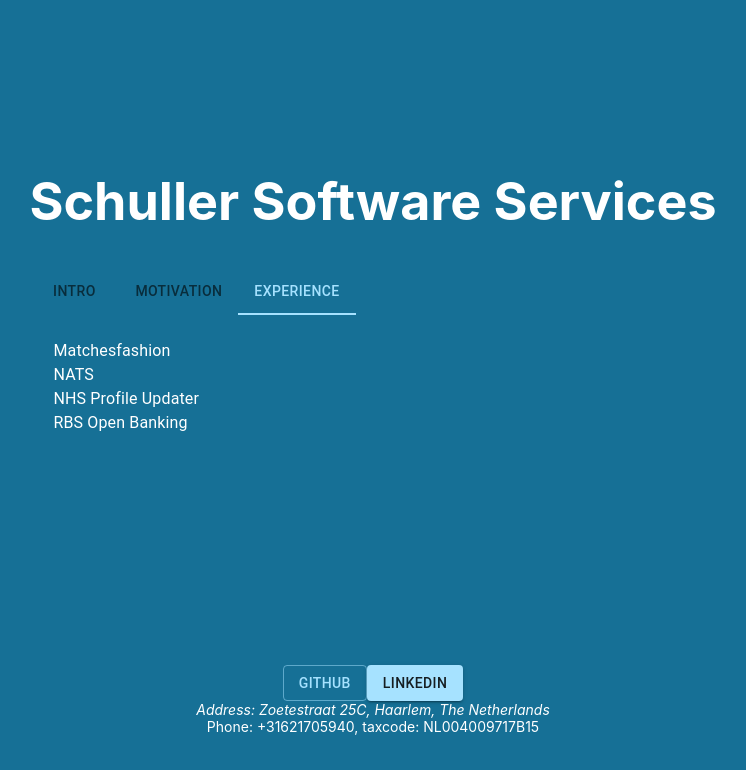
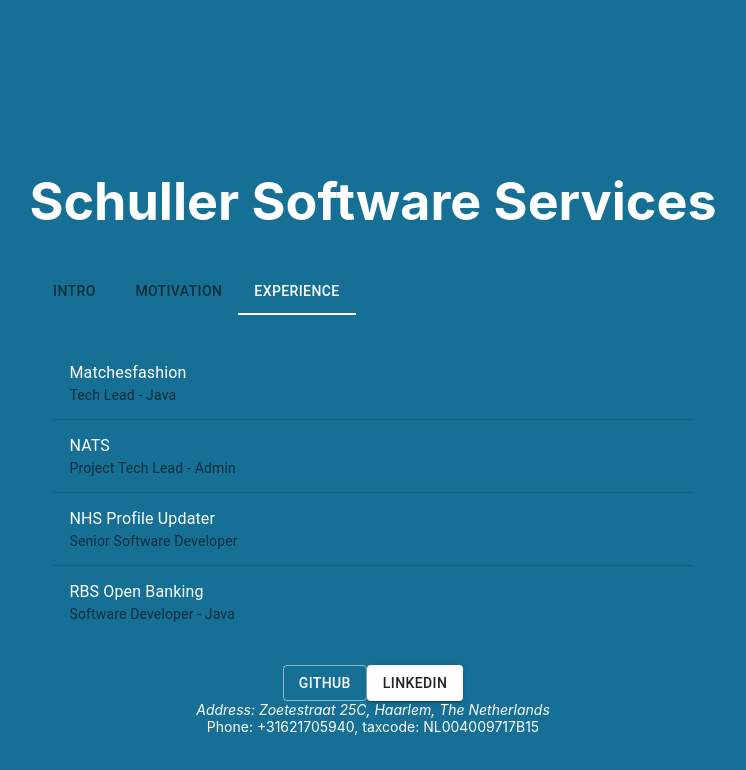
Before and after one commit to Riciardos/schullersoftwareservices, a React (Create React App) app in the folder frontend/schuller-software-services/: page / in a window 1280 px wide. Both pictures are taken after a click on the tab "EXPERIENCE". Shown: the top 770 px of the page, without its empty margins (267-1013 px from the left). Built offline with nearby package versions, Linux system fonts and the light colour scheme.

Commit message:
Add list items to experience.

```diff
--- a/frontend/schuller-software-services/public/index.html
+++ b/frontend/schuller-software-services/public/index.html
@@ -9,7 +9,7 @@
       name="description"
       content="Schuller Software Services"
     />
-    <link rel="apple-touch-icon" href="%PUBLIC_URL%/logo192.png" />
+    <link rel="apple-touch-icon" href="%PUBLIC_URL%/12792646.jpeg" />
     <!--
       manifest.json provides metadata used when your web app is installed on a
       user's mobile device or desktop. See https://developers.google.com/web/fundamentals/web-app-manifest/
--- a/frontend/schuller-software-services/src/containers/Section.tsx
+++ b/frontend/schuller-software-services/src/containers/Section.tsx
@@ -1,7 +1,7 @@
 import React, {useState} from 'react';
 import Tab from "@mui/material/Tab";
 import Tabs from "@mui/material/Tabs";
-import {useTheme} from "@mui/material";
+import {Divider, List, ListItem, ListItemText, useTheme} from "@mui/material";
 import TabPanel from "../components/TabPanel";
 
 interface SectionProps {
@@ -32,10 +32,23 @@
                 Polyglot that likes to solve problems and make it scalable.
             </TabPanel>
             <TabPanel value={value} index={2} dir={theme.direction}>
-                Matchesfashion <br/>
-                NATS <br/>
-                NHS Profile Updater <br/>
-                RBS Open Banking <br/>
+                <List>
+                    <ListItem>
+                        <ListItemText primary="Matchesfashion" secondary="Tech Lead - Java" />
+                    </ListItem>
+                    <Divider/>
+                    <ListItem>
+                        <ListItemText primary="NATS" secondary="Project Tech Lead - Admin"/>
+                    </ListItem>
+                    <Divider/>
+                    <ListItem>
+                        <ListItemText primary="NHS Profile Updater" secondary="Senior Software Developer"/>
+                    </ListItem>
+                    <Divider/>
+                    <ListItem>
+                        <ListItemText primary="RBS Open Banking" secondary="Software Developer - Java"/>
+                    </ListItem>
+                </List>
             </TabPanel>
         </div>
     );
--- a/frontend/schuller-software-services/src/theme.tsx
+++ b/frontend/schuller-software-services/src/theme.tsx
@@ -3,8 +3,9 @@
 
 const lightTheme = createTheme({
     palette: {
+        mode: 'light',
         primary: {
-            main: '#a6e2ff',
+            main: '#ffffff',
         },
     },
 });
```
Also changed, not shown: frontend/schuller-software-services/public/manifest.json.
